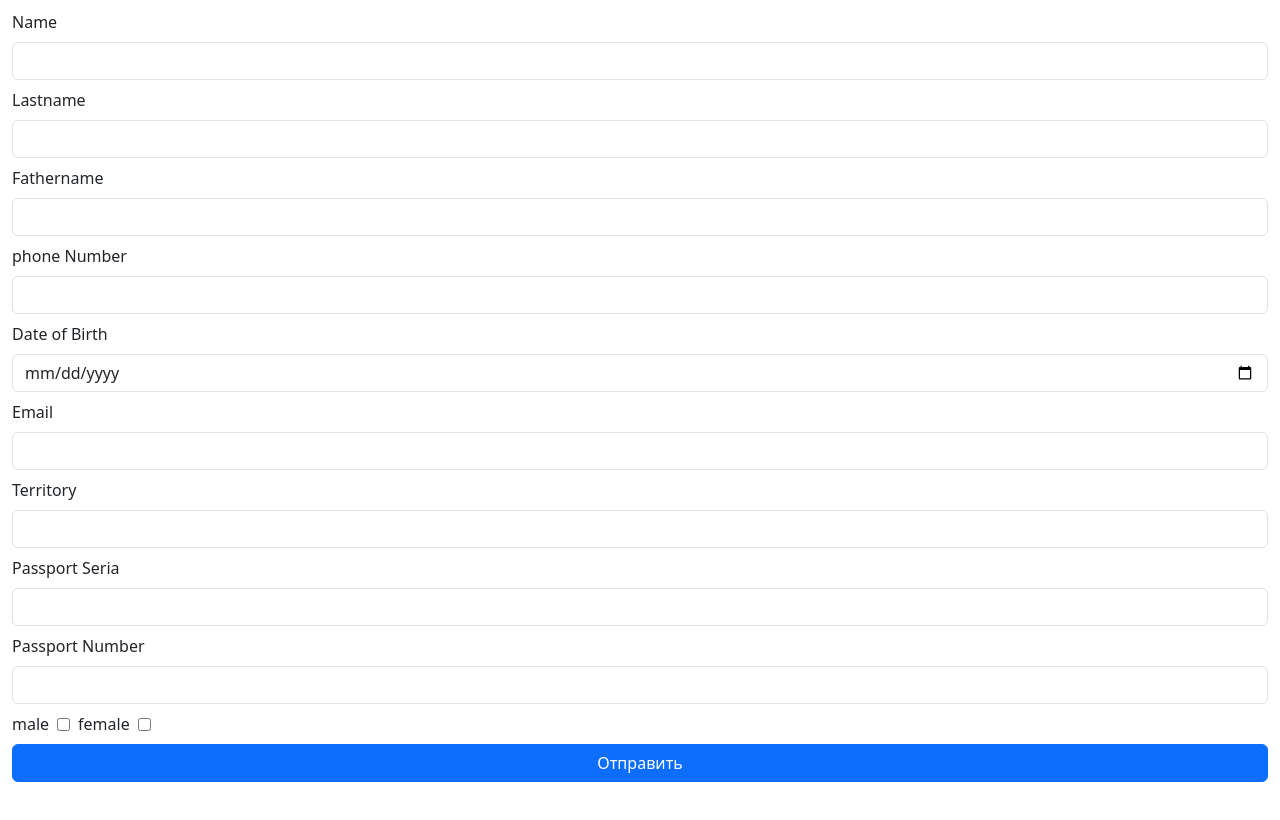
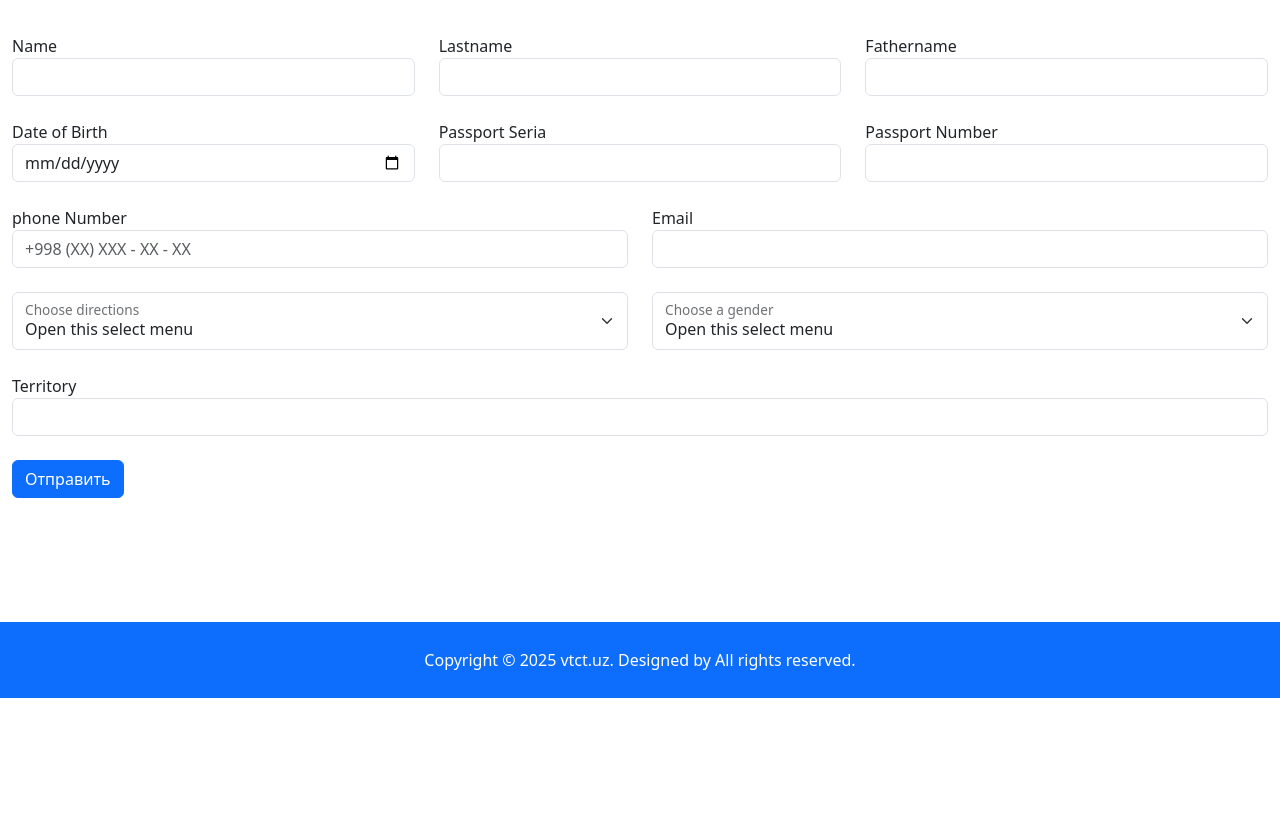
Before and after one commit to NIGMANOV/project-vtct, a website built with webpack: page client/src/addstudents.html in a window 1280 px wide. Shown: the part 102-922 px from the top of the page. After the commit the page ends 800 px from the top, so only its background shows below. Built offline with nearby package versions, Linux system fonts and the light colour scheme; no server answers.

Commit message:
redesigned the design of adding a student, made a search and improved functionality

```diff
--- a/backend/index.js
+++ b/backend/index.js
@@ -9,7 +9,7 @@ const app = express();
 
 app.use(express.json());
 app.use(cors({
-  origin: ['http://localhost:5550', 'http://127.0.0.1:5501'], // Укажи адрес фронтенда
+  origin: ['http://localhost:5550', 'http://127.0.0.1:5500'], // Укажи адрес фронтенда
   methods: ['GET', 'POST'],         // Разрешённые методы
   allowedHeaders: ['Content-Type', 'Authorization'], // Разрешённые заголовки
 }))
@@ -18,6 +18,6 @@ app.use("/api/students", studentsRouter);
 app.use("/api/users", usersRouter);
 
 mongoose.connect(process.env.MONGO_URL);
-app.listen(process.env.PORT || 5500, () => {
-  console.log(`Server started on ${process.env.PORT || 5500}`);
+app.listen(process.env.PORT || 5550, () => {
+  console.log(`Server started on ${process.env.PORT || 5550}`);
 });
--- a/backend/routes/students.js
+++ b/backend/routes/students.js
@@ -3,8 +3,8 @@ const controller = require("../controllers/student");
 const authMiddleware = require("../middlewares/auth");
 
 router.post("/", authMiddleware, controller.create);
-router.get("/search", controller.search);
-router.get("/getAll", controller.getAll);
-router.delete("/delete", controller.deleteStudents);
+router.get("/search", authMiddleware, controller.search);
+router.get("/getAll", authMiddleware, controller.getAll);
+router.delete("/delete", authMiddleware, controller.deleteStudents);
 
 module.exports = router;
--- a/client/src/addstudents.html
+++ b/client/src/addstudents.html
@@ -32,47 +32,127 @@
     <main class="main main-addstudents">
       <div class="container-xxl">
         <div class="main-wrapper">
-          <form id="add-students" action="" class="d-flex flex-column gap-2">
+          <form id="add-students" action="" class="">
+            <div class="row mt-4">
+              <div class="col">
                 <label for="name" name>Name</label>
                 <input class="form-control" type="text" id="name" />
+              </div>
+              <div class="col">
                 <label for="lastname">Lastname</label>
                 <input class="form-control" type="text" id="lastname" />
+              </div>
+              <div class="col">
                 <label for="fathername">Fathername</label>
                 <input class="form-control" type="text" id="fathername" />
-            <label for="phoneNumber">phone Number</label>
-            <input class="form-control" type="text" id="phoneNumber" />
+              </div>
+            </div>
+
+            <div class="row mt-4">
+              <div class="col">
                 <label for="dateofBirth">Date of Birth</label>
                 <input class="form-control" type="date" id="dateofBirth" />
+              </div>
+              <div class="col">
+                <label for="passportSeria">Passport Seria</label>
+                <input class="form-control" type="text" id="passportSeria" />
+              </div>
+              <div class="col">
+                <label for="passportNumber">Passport Number</label>
+                <input class="form-control" type="text" id="passportNumber" />
+              </div>
+            </div>
+
+            <div class="row mt-4">
+              <div class="col">
+                <label for="phoneNumber">phone Number</label>
+                <input
+                  class="form-control"
+                  type="text"
+                  id="phoneNumber"
+                  placeholder="+998 (XX) XXX - XX - XX"
+                  pattern="^\+998\s?\(?\d{2}\)?\s?\d{3}[-\s]?\d{2}[-\s]?\d{2}$"
+                />
+              </div>
+              <div class="col">
                 <label for="email">Email</label>
                 <input class="form-control" type="email" id="email" />
+              </div>
+            </div>
+
+            <div class="row mt-4">
+              <div class="col">
+                <div class="form-floating">
+                  <select
+                    class="form-select"
+                    id="select-directions"
+                    name="selectDirections"
+                  >
+                    <option selected>Open this select menu</option>
+                    <option value="Axborot texnologiyalari">
+                      Axborot texnologiyalari
+                    </option>
+                    <option
+                      value="Avtomobillarga texnik hizmat ko'rsatish va ta'mirlash"
+                    >
+                      Avtomobillarga texnik hizmat ko'rsatish va ta'mirlash
+                    </option>
+                    <option
+                      value="Elektronika, Elektrotexnika va avtomatlashtirish"
+                    >
+                      Elektronika, Elektrotexnika va avtomatlashtirish
+                    </option>
+                    <option
+                      value=" Mashinasozlik ishlab chiqarish texnologiyalari"
+                    >
+                      Mashinasozlik ishlab chiqarish texnologiyalari
+                    </option>
+                    <option value="Payvandlash ishlari mexanik texnigi">
+                      Payvandlash ishlari mexanik texnigi
+                    </option>
+                  </select>
+                  <label for="select-directions">Choose directions</label>
+                </div>
+              </div>
+
+              <div class="col">
+                <div class="form-floating">
+                  <select class="form-select" id="gender" name="gender">
+                    <option selected>Open this select menu</option>
+                    <option value="Male">Male</option>
+                    <option value="Female">Female</option>
+                  </select>
+                  <label for="select-directions">Сhoose a gender</label>
+                </div>
+              </div>
+            </div>
+            <div class="row mt-4">
+              <div class="col">
                 <label for="territory">Territory</label>
                 <input class="form-control" type="text" id="territory" />
-            <label for="passportSeria">Passport Seria</label>
-            <input class="form-control" type="text" id="passportSeria" />
-            <label for="passportNumber">Passport Number</label>
-            <input class="form-control" type="text" id="passportNumber" />
-            <div class="d-flex gap-2 align-items-center">
-              <label for="male">male</label>
-              <input
-                class="gender"
-                type="checkbox"
-                id="male"
-                name="gender"
-                value="male"
-              />
-              <label for="female">female</label>
-              <input
-                class="gender"
-                type="checkbox"
-                id="female"
-                name="gender"
-                value="female"
-              />
               </div>
+            </div>
+
+            <div class="row mt-4">
+              <div class="col">
                 <button class="btn btn-primary" type="submit">Отправить</button>
+              </div>
+            </div>
           </form>
         </div>
       </div>
     </main>
+    <!-- footer -->
+    <footer class="footer bg-primary">
+      <div class="container-xxl">
+        <div class="footer-wrapper">
+          <div class="footer-text">
+            <p class="footer-text__item mt-3 text-center">
+              Copyright © 2025 vtct.uz. Designed by All rights reserved.
+            </p>
+          </div>
+        </div>
+      </div>
+    </footer>
   </body>
 </html>
--- a/client/src/js/addstudents.js
+++ b/client/src/js/addstudents.js
@@ -14,8 +14,14 @@ export default function addStudents() {
         const passportSeria = document.getElementById("passportSeria").value;
         const passportNumber = document.getElementById("passportNumber").value;
 
-        const genderElement = document.querySelector('input[name="gender"]:checked');
-        const gender = genderElement ? genderElement.value : null;
+
+        const genderElement = document.querySelector('select[name="gender"]');
+        const selectedOptionGender = genderElement ? genderElement.options[genderElement.selectedIndex] : null;
+        const gender = selectedOptionGender ? selectedOptionGender.value : null;
+
+        const selectElement = document.querySelector('select[name="selectDirections"]');
+        const selectedOption = selectElement ? selectElement.options[selectElement.selectedIndex] : null;
+        const selectDirections = selectedOption ? selectedOption.value : null;
 
         try {
           const response = await fetch("http://localhost:5550/api/students", {
@@ -24,7 +30,7 @@ export default function addStudents() {
               "Content-Type": "application/json",
               'Authorization' : 'Beror ' + localStorage.getItem('key')
             },
-            body: JSON.stringify({ email, name, lastname, fathername, gender, passportNumber, passportSeria, phoneNumber, territory, dateofBirth }),
+            body: JSON.stringify({ email, name, lastname, fathername, gender, passportNumber, passportSeria, phoneNumber, territory, dateofBirth, selectDirections }),
           });
 
           const result = await response.json();
--- a/client/src/js/main.js
+++ b/client/src/js/main.js
@@ -5,6 +5,7 @@ import initAuthorization from "./authorization";
 import btnExit from "./btnexit";
 import addStudents from "./addstudents";
 import searchStudents from "./searchStudents"
+import search from "./search"
 
 const checkAuth = async (token) => {
   try {
@@ -17,7 +18,7 @@ const checkAuth = async (token) => {
 
     if (
       response.status !== 200 &&
-      window.location.href === "http://127.0.0.1:5501/client/dist/searchStudents.html"
+      window.location.href === "http://127.0.0.1:5500/client/dist/searchStudents.html"
     ) {
       window.location.href = "./authorization.html";
     }
@@ -33,6 +34,7 @@ document.addEventListener("DOMContentLoaded", () => {
     btnExit();
     addStudents();
     searchStudents()
+    search()
   }
 
   initRegistration();
--- /dev/null
+++ b/client/src/js/search.js
@@ -0,0 +1,38 @@
+import { displayStudents } from "./searchStudents";
+
+export default async function search() {
+  try {
+    const inputElement = document.getElementById("search-input");
+
+    const searchStudents = async (value) => {
+      const response = await fetch(
+        `http://localhost:5550/api/students/search?&email=${value.trim()}`,
+        {
+          headers: { Authorization: `Bearer ${localStorage.getItem("key")}` },
+        }
+      );
+      const result = await response.json();
+      console.log(result);
+      return result;
+    };
+
+    inputElement.addEventListener("input", async (e) => {
+      const { target } = e;
+      const { value } = target;
+
+      const result = await searchStudents(value);
+
+      const pageItem = document.getElementById("page-item");
+
+      if (!pageItem) {
+        return;
+      }
+
+      pageItem.innerHTML = ``;
+
+      if (result && result.data) {
+        displayStudents(result.data);
+      }
+    });
+  } catch (error) {}
+}
--- a/client/src/js/searchStudents.js
+++ b/client/src/js/searchStudents.js
@@ -1,7 +1,10 @@
 export default async function fetchData(page = 1) {
   try {
     const response = await fetch(
-      `http://localhost:5550/api/students/getAll?page=${page}&limit=9`
+      `http://localhost:5550/api/students/getAll?page=${page}&limit=9`,
+      {
+        headers: { Authorization: `Bearer ${localStorage.getItem("key")}` },
+      }
     );
     const data = await response.json();
     return data;
@@ -9,6 +12,8 @@ export default async function fetchData(page = 1) {
     console.error("Ошибка при получении данных");
   }
 }
+
+export { displayStudents, displayPagination };
 
 function displayStudents(students = []) {
   const pageItem = document.getElementById("page-item");
```
Also changed, not shown: backend/controllers/student.js (+8 -1 lines), backend/models/Students.js (+5 -2 lines), client/src/searchStudents.html (+1 -0 lines). Lines whose indentation alone changed are shown as unchanged.
